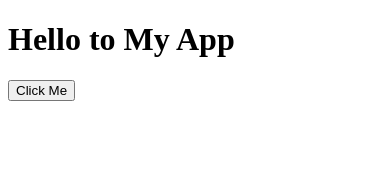
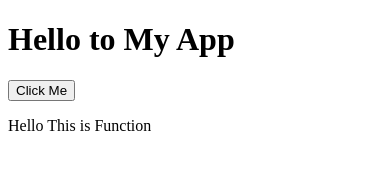
Before and after one commit to MikeDroit/GeolocationApp, a website: page BlankCordovaApp1/www/index.html in a window 390 px wide. Both pictures are taken after a click on the button "Click Me". Drawn offline with Linux system fonts and the light colour scheme; some packages are replaced by stand-ins of ours.

Commit message:
Simple Function

```diff
--- a/BlankCordovaApp1/www/index.html
+++ b/BlankCordovaApp1/www/index.html
@@ -36,6 +36,12 @@
         //    element.innerHTML = 'code: ' + error.code + '\n' +
         //            'message: ' + error.message + '\n';
         //}
+
+        function myLocation() {
+            var e = document.getElementById("geolocation");
+            e.innerHTML = "Hello This is Function";
+        }
+
     </script>
 
 </head>
```
